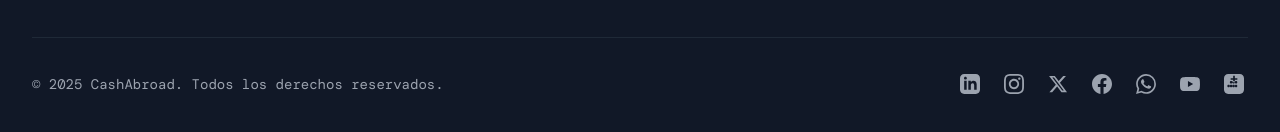
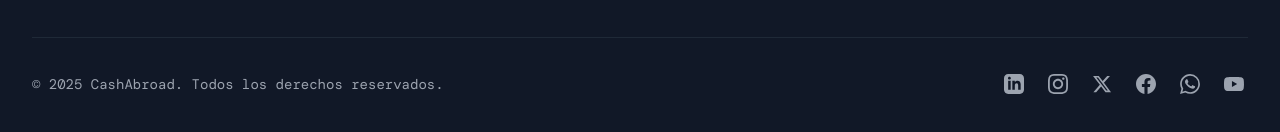
Before and after one commit to jorgeSL1/Proyecto_CashAbroad2, a React (Vite) app: page / in a window 1280 px wide. Shown: the part 4614-4746 px from the top of the page. Built offline with nearby package versions, Linux system fonts and the light colour scheme.

Commit message:
cambios en boton noticias

```diff
--- a/src/components/Footer.jsx
+++ b/src/components/Footer.jsx
@@ -63,15 +63,7 @@ export default function Footer() {
         </svg>
       )
     },
-    {
-      name: 'Blog',
-      url: 'https://www.cashabroad.one/noticias',
-      icon: (
-        <svg className="w-5 h-5" fill="currentColor" viewBox="0 0 24 24">
-          <path d="M19 0h-14c-2.761 0-5 2.239-5 5v14c0 2.761 2.239 5 5 5h14c2.762 0 5-2.239 5-5v-14c0-2.761-2.238-5-5-5zm-3 7h-3v3h-2v-3h-3v-2h3v-3h2v3h3v2zm-10.5 9c-.828 0-1.5-.672-1.5-1.5s.672-1.5 1.5-1.5 1.5.672 1.5 1.5-.672 1.5-1.5 1.5zm3 0c-.828 0-1.5-.672-1.5-1.5s.672-1.5 1.5-1.5 1.5.672 1.5 1.5-.672 1.5-1.5 1.5zm0-4.5c-.828 0-1.5-.672-1.5-1.5s.672-1.5 1.5-1.5 1.5.672 1.5 1.5-.672 1.5-1.5 1.5zm3 4.5c-.828 0-1.5-.672-1.5-1.5s.672-1.5 1.5-1.5 1.5.672 1.5 1.5-.672 1.5-1.5 1.5zm0-4.5c-.828 0-1.5-.672-1.5-1.5s.672-1.5 1.5-1.5 1.5.672 1.5 1.5-.672 1.5-1.5 1.5zm3 4.5c-.828 0-1.5-.672-1.5-1.5s.672-1.5 1.5-1.5 1.5.672 1.5 1.5-.672 1.5-1.5 1.5zm0-4.5c-.828 0-1.5-.672-1.5-1.5s.672-1.5 1.5-1.5 1.5.672 1.5 1.5-.672 1.5-1.5 1.5z"/>
-        </svg>
-      )
-    }
+
   ]
 
   return (
```
